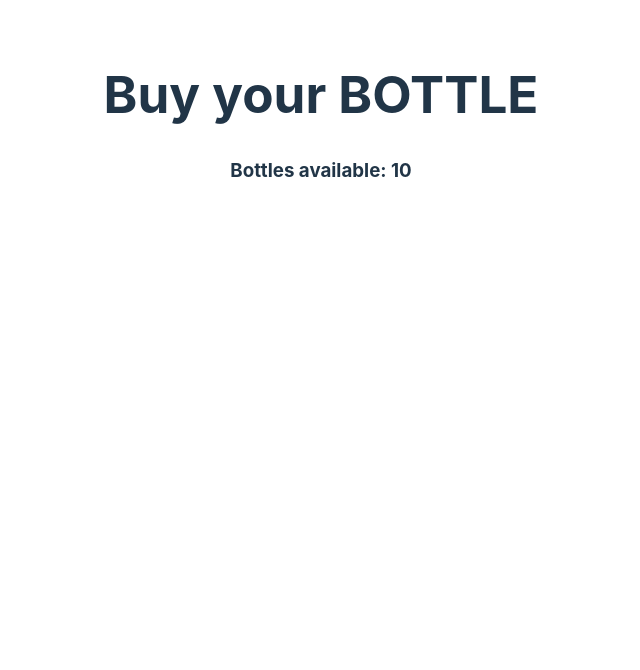
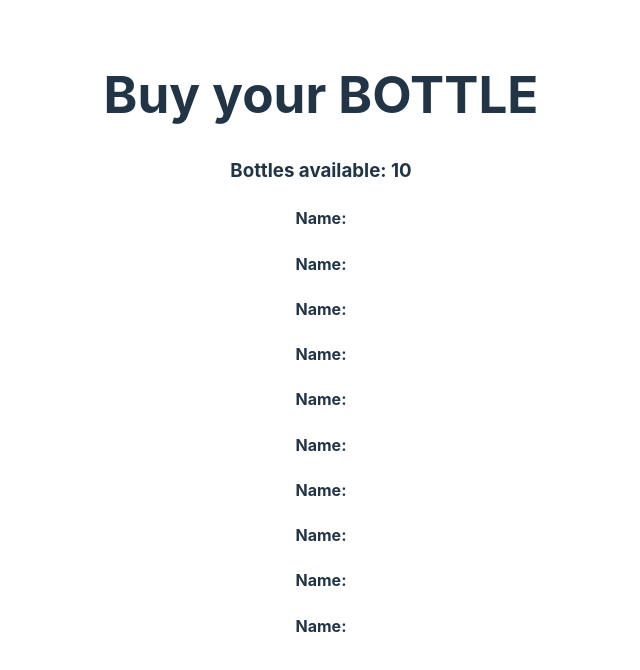
Before and after one commit to JuwelShaikh/bottles-cart, a React (Vite) app: page / in a window 1280 px wide. Shown: the top 670 px of the page, without its empty margins (319-959 px from the left). Built offline with nearby package versions, Linux system fonts and the light colour scheme.

Commit message:
Bottle compo added

```diff
--- a/src/Components/Bottle/Bottle.jsx
+++ b/src/Components/Bottle/Bottle.jsx
@@ -1,8 +1,8 @@
 
-const Bottle = () => {
+const Bottle = ({ botlle }) => {
     return (
         <div>
-            <h1>Name:</h1>
+            <h4>Name:</h4>
         </div>
     );
 };
--- a/src/Components/Bottles/Bottles.jsx
+++ b/src/Components/Bottles/Bottles.jsx
@@ -1,5 +1,6 @@
 import { useEffect } from "react";
 import { useState } from "react";
+import Bottle from "../Bottle/Bottle";
 
 const Bottles = () => {
 
@@ -13,6 +14,9 @@ const Bottles = () => {
     return (
         <div>
             <h3>Bottles available: {bottles.length}</h3>
+            {
+                bottles.map(botlle => <Bottle key={botlle.id} botlle={botlle}/>)
+            }
         </div>
     );
 };
```
